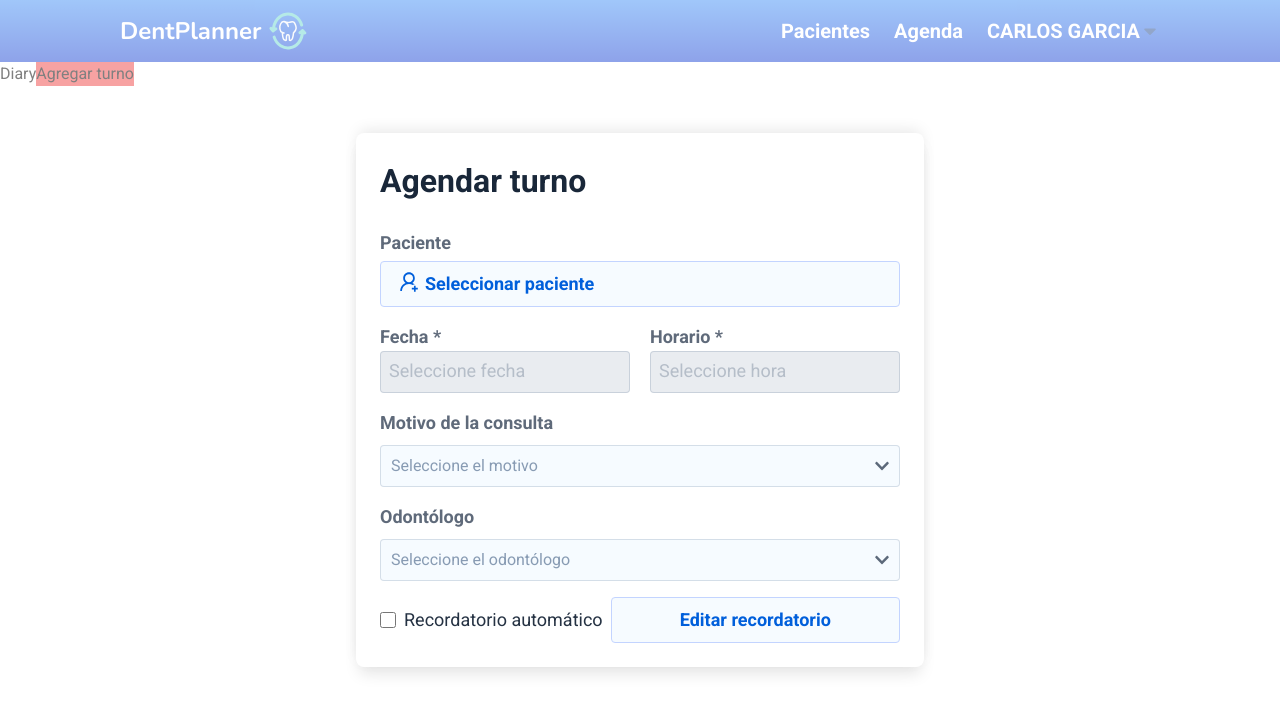
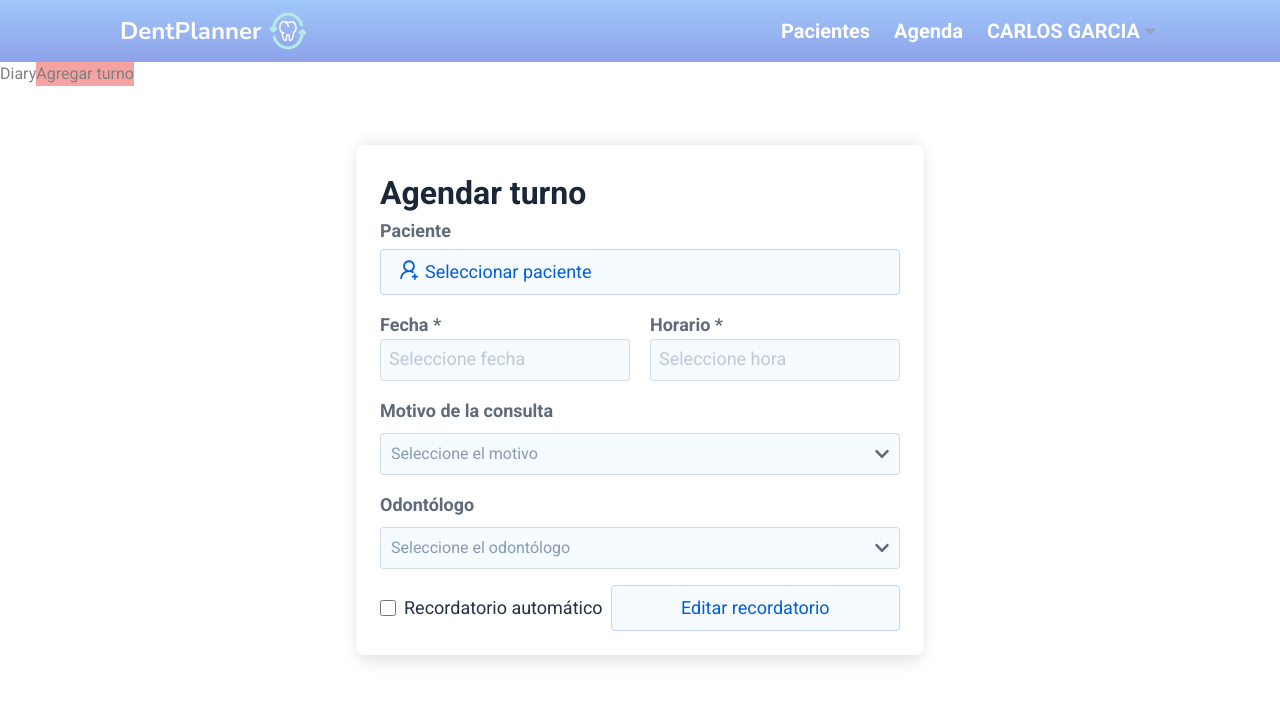
Before and after one commit to FooTalent/team-12, a React (Vite) app in the folder frontend/: page /agenda in a window 1280 px wide. Shown: the top 712 px of the page. Built offline with nearby package versions, Linux system fonts and the light colour scheme.

Commit message:
remove font for Button + remove gap for CardWhite + remove bg for Input

```diff
--- a/frontend/src/components/Button.jsx
+++ b/frontend/src/components/Button.jsx
@@ -3,7 +3,7 @@ import PropTypes from "prop-types";
 export default function Button({ children, className, type, onClick }) {
   return (
     <button
-      className={`rounded-[4px] font-semibold px-4 py-2 transition-all ${className}`}
+      className={`rounded-[4px] px-4 py-2 transition-all ${className}`}
       type={type}
       onClick={onClick}
     >
--- a/frontend/src/components/CardWhite.jsx
+++ b/frontend/src/components/CardWhite.jsx
@@ -3,7 +3,7 @@ import PropTypes from "prop-types";
 export default function CardWhite({ children, className }) {
   return (
     <div
-      className={`flex flex-col gap-6 shadow-custom-lg sm:p-6 p-2 rounded-lg ${className}`}
+      className={`flex flex-col shadow-custom-lg sm:p-6 p-2 rounded-lg ${className}`}
     >
       {children}
     </div>
--- a/frontend/src/components/Input.jsx
+++ b/frontend/src/components/Input.jsx
@@ -23,7 +23,7 @@ const Input = forwardRef(({ type,placeholder, className, options, ...rest }, ref
     <input
       ref={ref}
       type={type}
-      className={`bg-[#e9ecf0] px-2 py-2 placeholder-[#2b3849] rounded-[4px] ${className}`}
+      className={`px-2 py-2 placeholder-[#2b3849] rounded-[4px] ${className}`}
       placeholder={placeholder}
       {...rest}
     />
```
